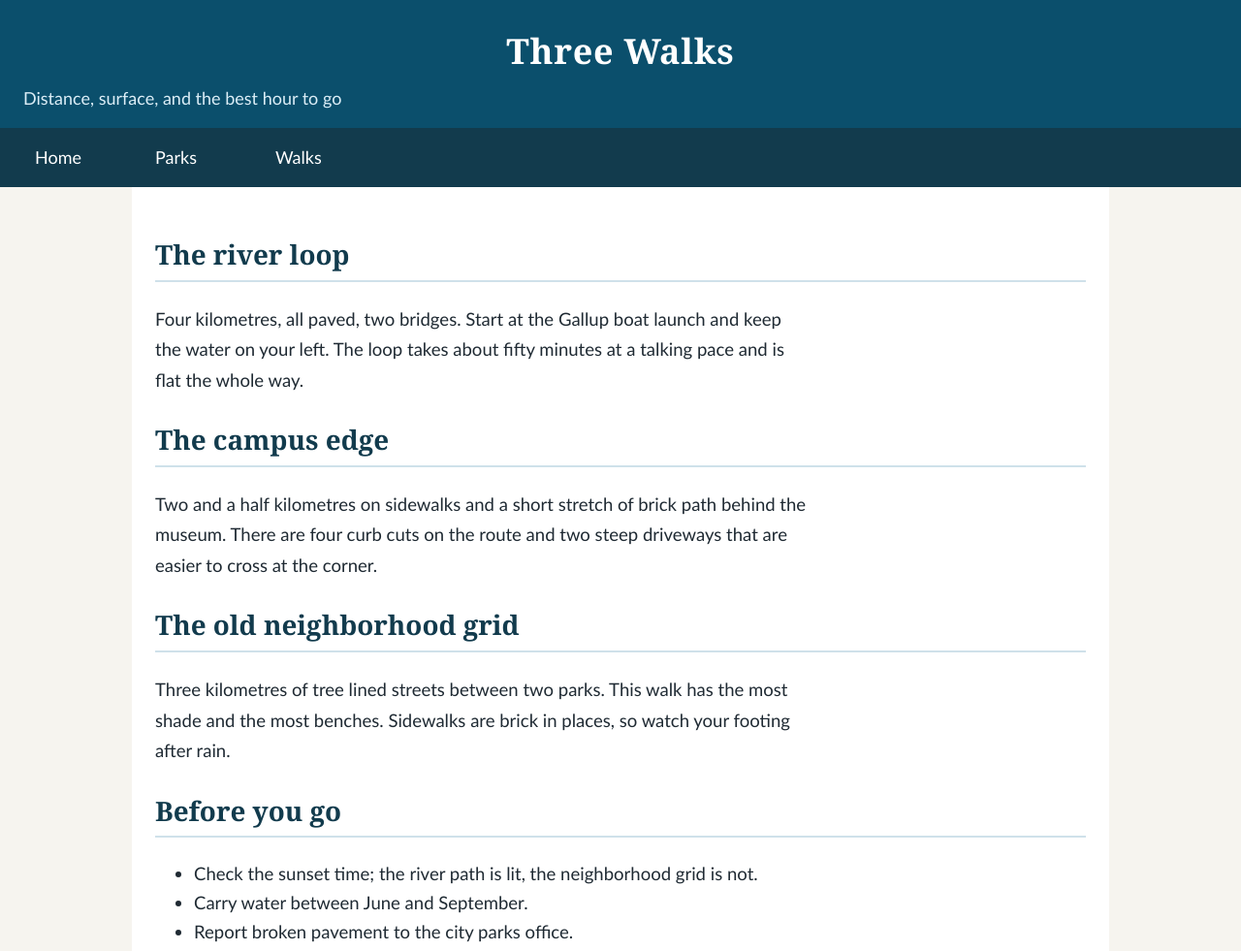
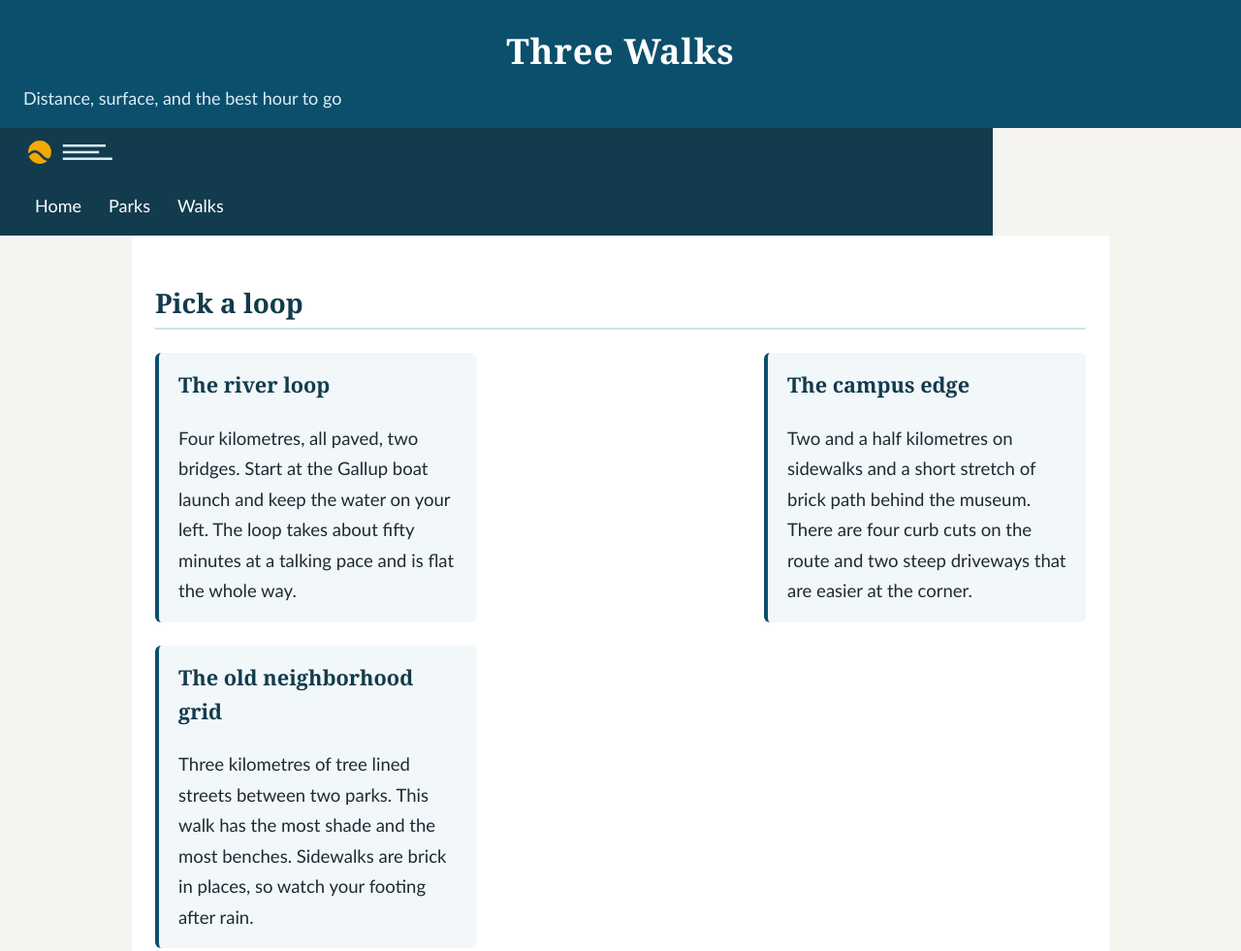
Before and after one commit to DEMON290826/css3-homework, a plain HTML site: page walks.html in a window 1280 px wide. Shown: the top 981 px of the page at 97% size. Drawn offline with Linux system fonts and the light colour scheme.

Commit message:
Homework two: skip link, nav logo, grid and flex layouts

```diff
--- a/style.css
+++ b/style.css
@@ -20,8 +20,25 @@ header .tagline {
   margin: 0.25rem 0 0;
 }
 
+/* Homework two: the list item styling from homework one is no longer used. */
+/*
+li {
+  display: inline-block;
+  width: 7.5rem;
+}
+*/
+
 nav {
   background-color: #123b4d;
+  display: inline-block;
+  width: 80%;
+  vertical-align: top;
+}
+
+nav img {
+  width: 10%;
+  height: auto;
+  padding: 0.5rem 0 0 1.5rem;
 }
 
 nav ul {
@@ -31,11 +48,6 @@ nav ul {
   display: flex;
   flex-wrap: wrap;
   gap: 0.25rem;
-}
-
-li {
-  display: inline-block;
-  width: 7.5rem;
 }
 
 nav a {
@@ -63,6 +75,68 @@ main {
 main li {
   display: list-item;
   width: auto;
+}
+
+/* Homework two: skip link, grid, and flex containers */
+.skip {
+  position: absolute;
+  left: -9999px;
+  top: 0;
+  background-color: #ffffff;
+  color: #0b4f6c;
+  padding: 0.75rem 1.25rem;
+  border: 3px solid #f2a900;
+  z-index: 10;
+}
+
+.skip:focus {
+  left: 1rem;
+  top: 1rem;
+}
+
+.grid {
+  display: grid;
+  grid-template-columns: 40% 40%;
+  justify-content: center;
+  align-items: center;
+  row-gap: 1.5rem;
+  column-gap: 5%;
+  margin: 1.5rem 0;
+}
+
+.grid img {
+  width: 100%;
+  height: auto;
+  border-radius: 8px;
+}
+
+.flex {
+  display: flex;
+  flex-wrap: wrap;
+  justify-content: space-between;
+  align-items: stretch;
+  gap: 1.5rem;
+  margin: 1.5rem 0;
+}
+
+.card {
+  flex: 0 1 30%;
+  min-width: 16rem;
+  background-color: #f2f7fa;
+  border-left: 4px solid #0b4f6c;
+  border-radius: 6px;
+  padding: 1rem 1.25rem;
+}
+
+.card h3 {
+  margin-top: 0;
+  font-family: Georgia, "Times New Roman", serif;
+  color: #123b4d;
+}
+
+.card p {
+  max-width: none;
+  margin-bottom: 0;
 }
 
 h1 {
--- a/walks.html
+++ b/walks.html
@@ -7,27 +7,38 @@
 <link rel="stylesheet" href="style.css">
 </head>
 <body>
+<a class="skip" href="#main">Skip to Main Content</a>
 <header>
   <h1>Three Walks</h1>
   <p class="tagline">Distance, surface, and the best hour to go</p>
 </header>
 <nav>
+  <img src="images/logo.svg" alt="Ann Arbor Trails logo">
   <ul>
     <li><a href="index.html">Home</a></li>
     <li><a href="parks.html">Parks</a></li>
     <li><a href="walks.html">Walks</a></li>
   </ul>
 </nav>
-<main>
-  <h2>The river loop</h2>
-  <p>Four kilometres, all paved, two bridges. Start at the Gallup boat launch and keep the water on your
-  left. The loop takes about fifty minutes at a talking pace and is flat the whole way.</p>
-  <h2>The campus edge</h2>
-  <p>Two and a half kilometres on sidewalks and a short stretch of brick path behind the museum. There
-  are four curb cuts on the route and two steep driveways that are easier to cross at the corner.</p>
-  <h2>The old neighborhood grid</h2>
-  <p>Three kilometres of tree lined streets between two parks. This walk has the most shade and the most
-  benches. Sidewalks are brick in places, so watch your footing after rain.</p>
+<main id="main">
+  <h2>Pick a loop</h2>
+  <div class="flex">
+    <div class="card">
+      <h3>The river loop</h3>
+      <p>Four kilometres, all paved, two bridges. Start at the Gallup boat launch and keep the water on
+      your left. The loop takes about fifty minutes at a talking pace and is flat the whole way.</p>
+    </div>
+    <div class="card">
+      <h3>The campus edge</h3>
+      <p>Two and a half kilometres on sidewalks and a short stretch of brick path behind the museum.
+      There are four curb cuts on the route and two steep driveways that are easier at the corner.</p>
+    </div>
+    <div class="card">
+      <h3>The old neighborhood grid</h3>
+      <p>Three kilometres of tree lined streets between two parks. This walk has the most shade and the
+      most benches. Sidewalks are brick in places, so watch your footing after rain.</p>
+    </div>
+  </div>
   <h2>Before you go</h2>
   <ul>
     <li>Check the sunset time; the river path is lit, the neighborhood grid is not.</li>
```
Also changed, not shown: index.html (+4 -2 lines), parks.html (+17 -9 lines), images/bandemer.svg (added), images/burns.svg (added), images/gallup.svg (added), images/logo.svg (added).
